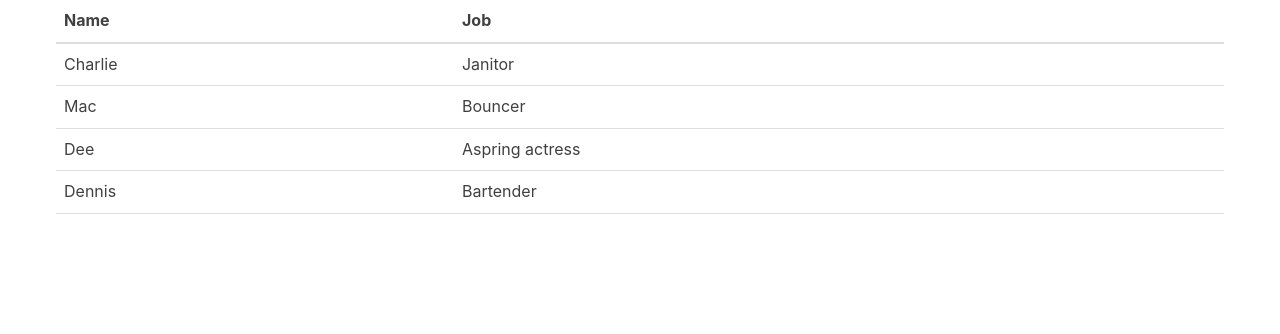
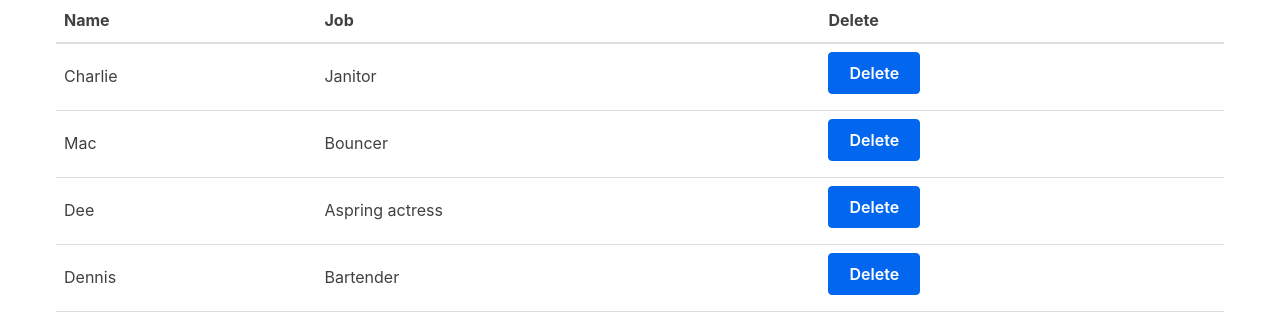
Before and after one commit to ChachaTeraSira/CSC-307, a React (Vite) app in the folder packages/react-frontend/: page / in a window 1280 px wide. Shown: the top 334 px of the page. Built offline with nearby package versions, Linux system fonts and the light colour scheme.

Commit message:
Added delete column

```diff
--- a/packages/react-frontend/src/Table.jsx
+++ b/packages/react-frontend/src/Table.jsx
@@ -7,6 +7,7 @@ function TableHeader() {
         <tr>
           <th>Name</th>
           <th>Job</th>
+          <th>Delete</th>
         </tr>
       </thead>
     );
@@ -18,9 +19,14 @@ function TableHeader() {
         <tr key={index}>
           <td>{row.name}</td>
           <td>{row.job}</td>
+          <td>
+            <button onClick={() => props.removeCharacter(index)}>
+              Delete
+            </button>
+          </td>
         </tr>
       );
-     }
+    }
     );
     return (
         <tbody>
```
